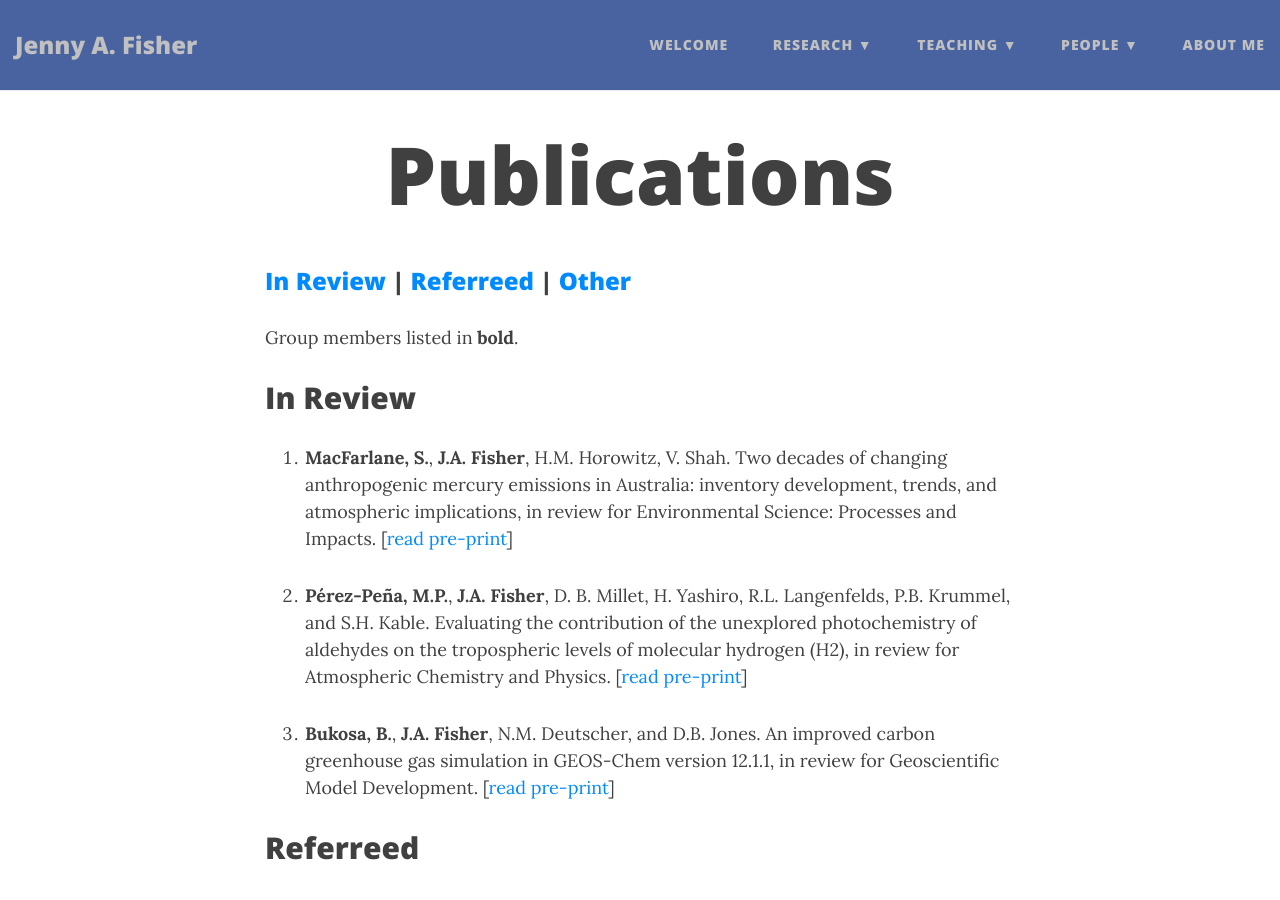
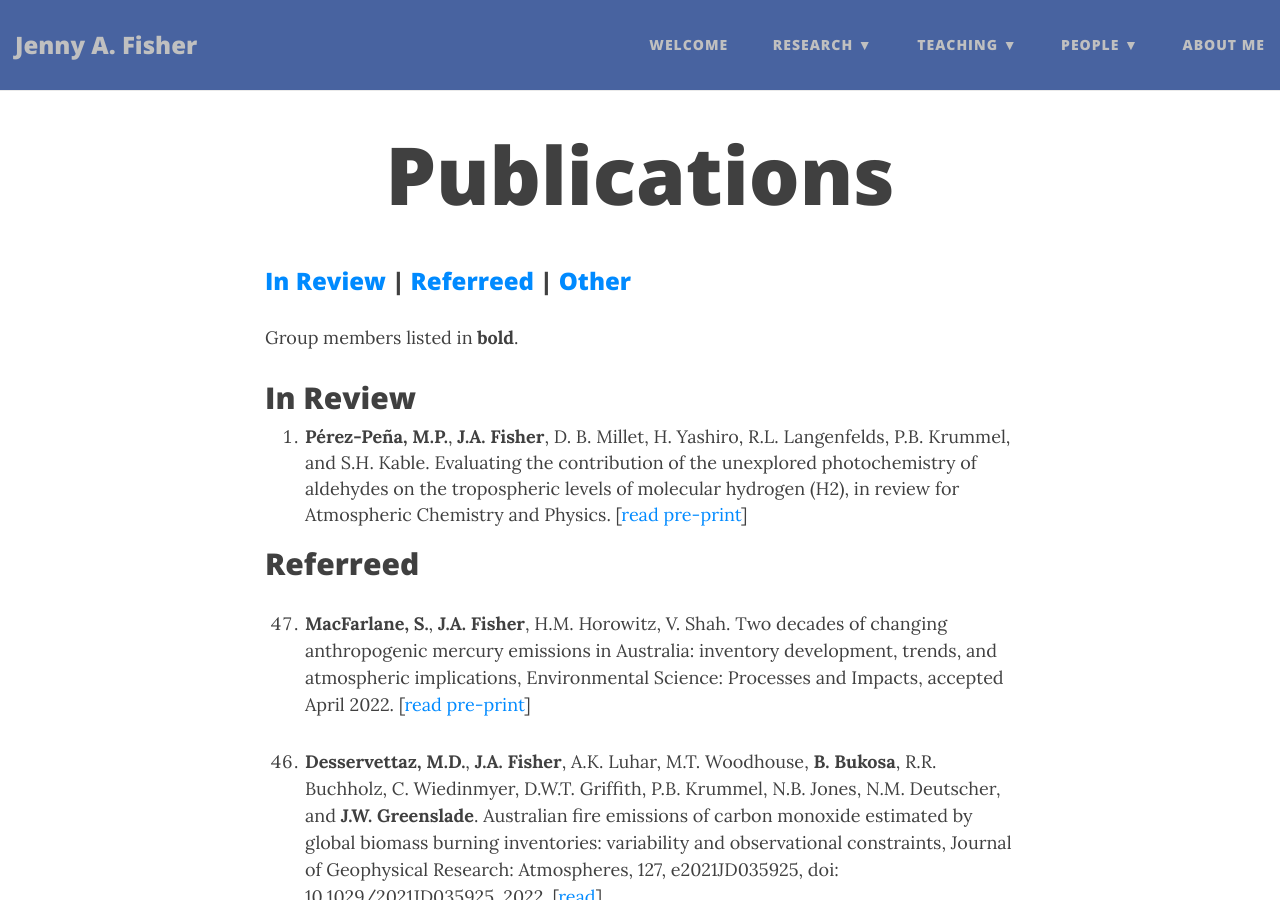
Before and after one commit to jennyfisher/jennyfisher.github.io, a Jekyll site: the page built from publications.md, in a window 1280 px wide and 900 px high. Built offline with Jekyll 4.4.1, drawn with Linux system fonts in a browser that asks for light colours; nearby versions of some CDN libraries.

Commit message:
Update publications.md

```diff
--- a/publications.md
+++ b/publications.md
@@ -9,18 +9,17 @@
 
 ## In Review
 
-1. **MacFarlane, S.**, **J.A. Fisher**, H.M. Horowitz, V. Shah. Two decades of changing anthropogenic mercury emissions in Australia: inventory development, trends, and atmospheric implications, in review for Environmental Science: Processes and Impacts. [[read pre-print](https://eartharxiv.org/repository/view/3048/)]
 
 1. **Pérez-Peña, M.P.**, **J.A. Fisher**, D. B. Millet, H. Yashiro, R.L. Langenfelds, P.B. Krummel, and S.H. Kable. Evaluating the contribution of the unexplored photochemistry of aldehydes on the tropospheric levels of molecular hydrogen (H2), in review for Atmospheric Chemistry and Physics. [[read pre-print](https://acp.copernicus.org/preprints/acp-2021-1052/acp-2021-1052.pdf)]
-
-1.	**Bukosa, B.**, **J.A. Fisher**, N.M. Deutscher, and D.B. Jones. An improved carbon greenhouse gas simulation in GEOS-Chem version 12.1.1, in review for Geoscientific Model Development. [[read pre-print](https://gmd.copernicus.org/preprints/gmd-2021-173/gmd-2021-173.pdf)]
 
 
 
 
 ## Referreed
 
-1. **Desservettaz, M.D.**, **J.A. Fisher**, A.K. Luhar, M.T. Woodhouse, **B. Bukosa**, R.R. Buchholz, C. Wiedinmyer, D.W.T. Griffith, P.B. Krummel, N.B. Jones, N.M. Deutscher, and  **J.W. Greenslade**. Australian fire emissions of carbon monoxide estimated by global biomass burning inventories: variability and observational constraints, Journal of Geophysical Research: Atmospheres, 127, e2021JD035925, doi: 10.1029/2021JD035925, 2022. [[read](https://agupubs.onlinelibrary.wiley.com/doi/10.1029/2021JD035925)]
+1. **MacFarlane, S.**, **J.A. Fisher**, H.M. Horowitz, V. Shah. Two decades of changing anthropogenic mercury emissions in Australia: inventory development, trends, and atmospheric implications, Environmental Science: Processes and Impacts, accepted April 2022. [[read pre-print](https://eartharxiv.org/repository/view/3048/)]
+
+3. **Desservettaz, M.D.**, **J.A. Fisher**, A.K. Luhar, M.T. Woodhouse, **B. Bukosa**, R.R. Buchholz, C. Wiedinmyer, D.W.T. Griffith, P.B. Krummel, N.B. Jones, N.M. Deutscher, and  **J.W. Greenslade**. Australian fire emissions of carbon monoxide estimated by global biomass burning inventories: variability and observational constraints, Journal of Geophysical Research: Atmospheres, 127, e2021JD035925, doi: 10.1029/2021JD035925, 2022. [[read](https://agupubs.onlinelibrary.wiley.com/doi/10.1029/2021JD035925)]
 
 1.	Zammit-Mangion, A., M. Bertolacci, **J.A. Fisher**, A. Stavert, M.L. Rigby, Y. Cao and N.Cressie: WOMBAT: A fully Bayesian global flux-inversion framework, Geoscientific Model Development, 15, 45-73, doi: 10.5194/gmd-15-45-2022, 2022. [[read](https://gmd.copernicus.org/articles/15/45/2022/)]
 
```
